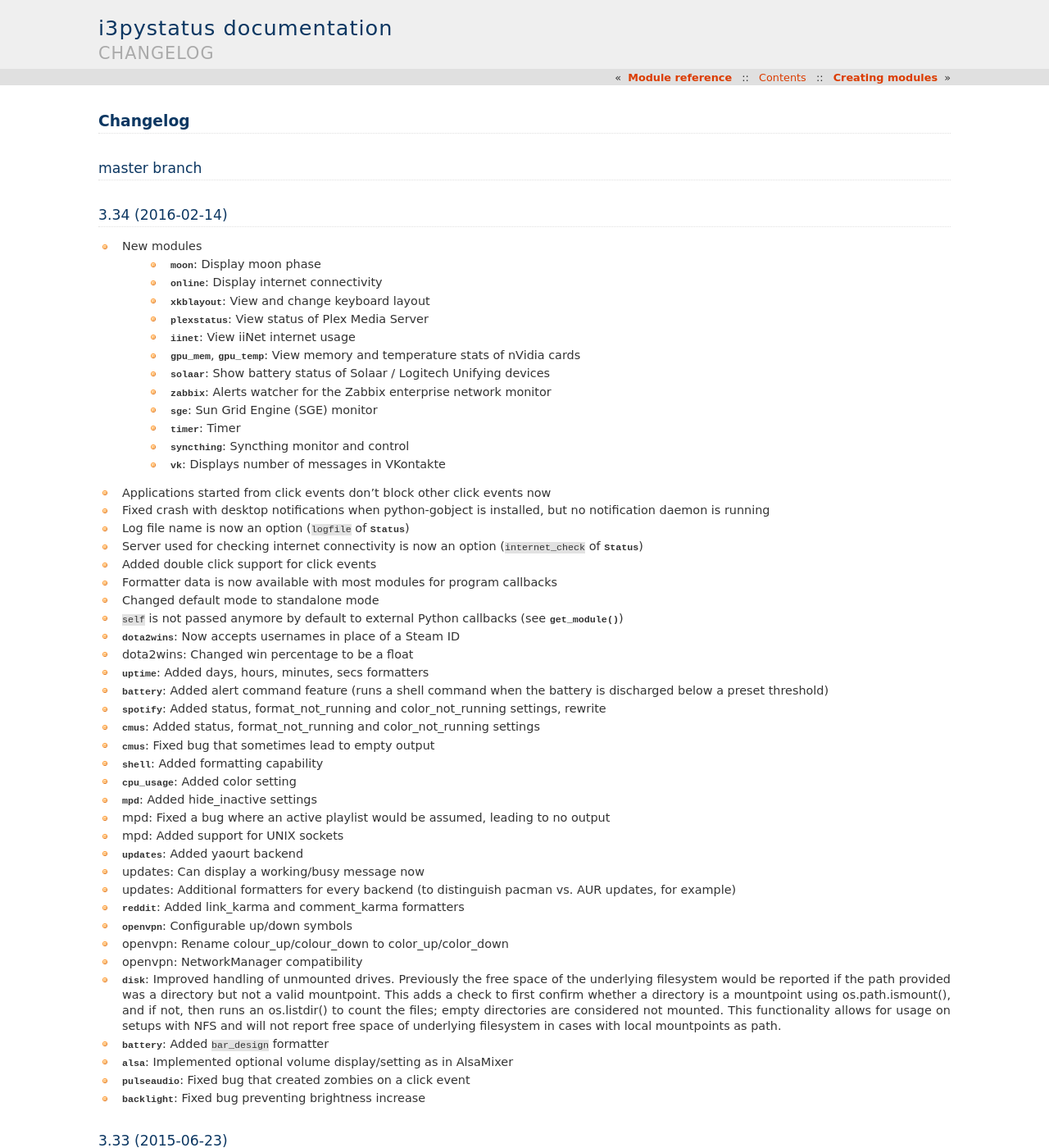
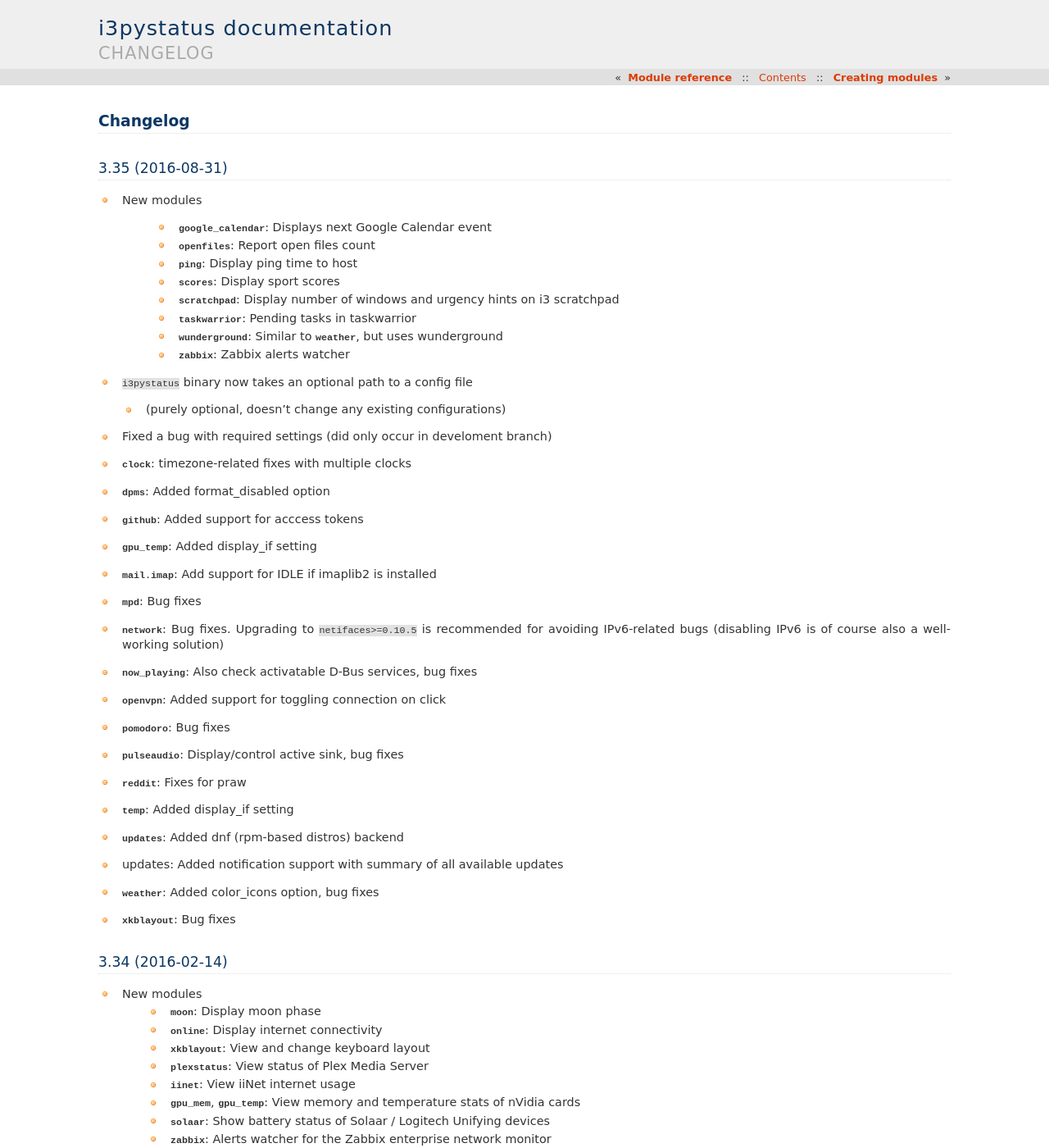
Before and after one commit to enkore/i3pystatus, a Sphinx documentation site: the page built from docs/changelog.rst, in a window 1280 px wide and 1400 px high. Shown: the whole window at 82% size. Built offline with Sphinx 7.4.7, drawn with Linux system fonts in a browser that asks for light colours.

Commit message:
3.35 changelog

```diff
--- a/docs/changelog.rst
+++ b/docs/changelog.rst
@@ -2,10 +2,40 @@
 Changelog
 =========
 
-master branch
-+++++++++++++
+3.35 (2016-08-31)
++++++++++++++++++
 
-.. _r3.35:
+- New modules
+
+    - :py:mod:`.google_calendar`: Displays next Google Calendar event
+    - :py:mod:`.openfiles`: Report open files count
+    - :py:mod:`.ping`: Display ping time to host
+    - :py:mod:`.scores`: Display sport scores
+    - :py:mod:`.scratchpad`: Display number of windows and urgency hints on i3 scratchpad
+    - :py:mod:`.taskwarrior`: Pending tasks in taskwarrior
+    - :py:mod:`.wunderground`: Similar to :py:mod:`.weather`, but uses wunderground
+    - :py:mod:`.zabbix`: Zabbix alerts watcher
+- ``i3pystatus`` binary now takes an optional path to a config file
+
+  - (purely optional, doesn't change any existing configurations)
+- Fixed a bug with required settings (did only occur in develoment branch)
+- :py:mod:`.clock`: timezone-related fixes with multiple clocks
+- :py:mod:`.dpms`: Added format_disabled option
+- :py:mod:`.github`: Added support for acccess tokens
+- :py:mod:`.gpu_temp`: Added display_if setting
+- :py:mod:`.mail.imap`: Add support for IDLE if imaplib2 is installed
+- :py:mod:`.mpd`: Bug fixes
+- :py:mod:`.network`: Bug fixes. Upgrading to ``netifaces>=0.10.5`` is recommended for avoiding IPv6-related bugs (disabling IPv6 is of course also a well-working solution)
+- :py:mod:`.now_playing`: Also check activatable D-Bus services, bug fixes
+- :py:mod:`.openvpn`: Added support for toggling connection on click
+- :py:mod:`.pomodoro`: Bug fixes
+- :py:mod:`.pulseaudio`: Display/control active sink, bug fixes
+- :py:mod:`.reddit`: Fixes for praw
+- :py:mod:`.temp`: Added display_if setting
+- :py:mod:`.updates`: Added dnf (rpm-based distros) backend
+- updates: Added notification support with summary of all available updates
+- :py:mod:`.weather`: Added color_icons option, bug fixes
+- :py:mod:`.xkblayout`: Bug fixes
 
 3.34 (2016-02-14)
 +++++++++++++++++
--- a/setup.py
+++ b/setup.py
@@ -3,7 +3,7 @@
 from setuptools import setup
 
 setup(name="i3pystatus",
-      version="3.34",
+      version="3.35",
       description="A complete replacement for i3status",
       url="http://github.com/enkore/i3pystatus",
       license="MIT",
```
